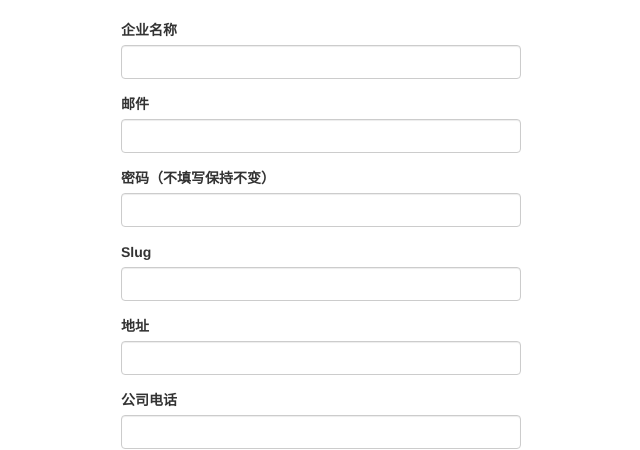
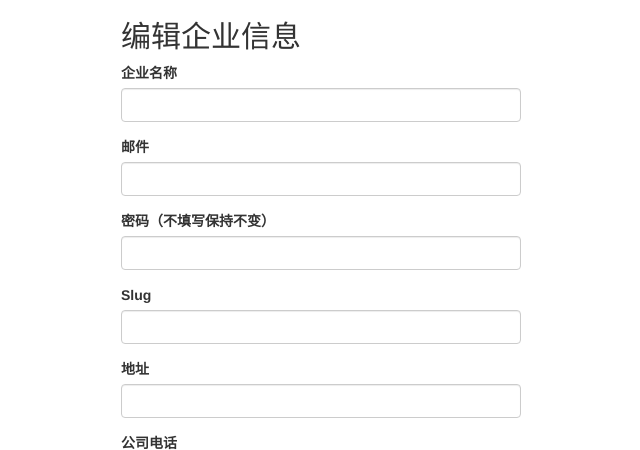
Before and after one commit to LouPlus/jobplus7-15, a Flask app: template jobplus/templates/company/profile.html in a window 1280 px wide. Shown: the part 72-522 px from the top of the page, without its empty margins (319-959 px from the left). Run offline with Flask 2, Linux system fonts and the light colour scheme; the template is opened without the code that fills it: values that come from a table or form of the project are taken from there, others are empty; parts of the project's set-up code (start-up, migrations or seed data) failed here and were passed over; some libraries are stand-ins or nearby versions.

Commit message:
add chinese

```diff
--- a/jobplus/templates/company/profile.html
+++ b/jobplus/templates/company/profile.html
@@ -3,7 +3,7 @@
 
 {% block body %}
 <div class='form'>
-    <h2></h2>
+    <h2>编辑企业信息</h2>
     {{ render_form(form,url_for('company.profile')) }}
 </div>
 {% endblock %}
```
